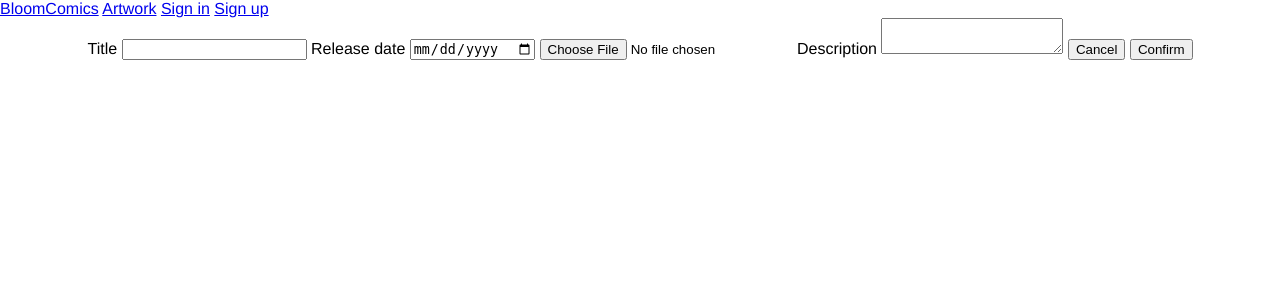
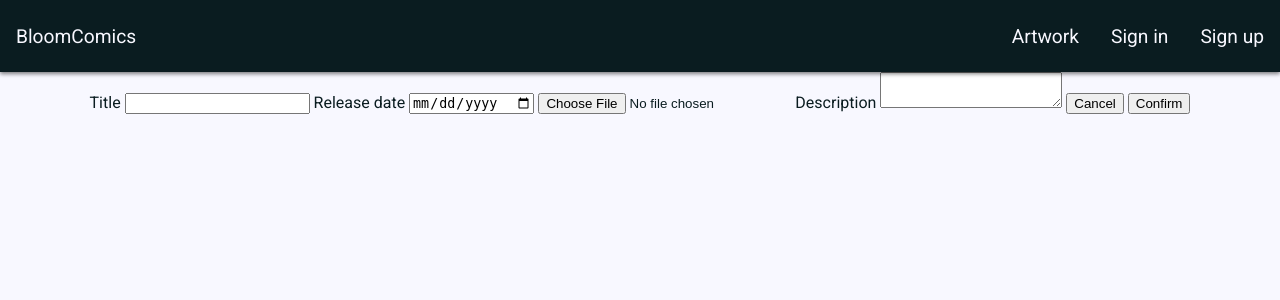
Before and after one commit to TPI-Samuel-Meyer/BloomComics, a PHP site: page /index.php?action=form in a window 1280 px wide. Shown: the top 300 px of the page. Run offline with PHP 8.4, Linux system fonts and the light colour scheme.

Commit message:
header style

```diff
--- a/Réalisation/BloomComics/model/dbConnector.php
+++ b/Réalisation/BloomComics/model/dbConnector.php
@@ -82,9 +82,9 @@ class Db
         $hostname = 'localhost';
         $port = 7710;
         $charset = 'utf8';
-        $dbName = 'bloomcomics';
-        $userName = 'bloomcomics';
-        $userPwd = 'hHZLCD562hm32GTr';
+        $dbName = 'tpi_sma_main';
+        $userName = 'tpi_sma_manage';
+        $userPwd = 'aMNc_dX7';
         $dsn = $sqlDriver . ':host=' . $hostname . ';dbname=' . $dbName . ';port=' . $port . ';charset=' . $charset;
 
         $this->dbConnection = new PDO($dsn, $userName, $userPwd);
--- a/Réalisation/BloomComics/view/article.php
+++ b/Réalisation/BloomComics/view/article.php
@@ -17,7 +17,7 @@ $page = $data['title'];
     <span><?=$data['releaseDate'];?></span>
     <br/>
     <?php if(isset($_SESSION['username'])) : ?>
-        <form id='mark_form' method='post' action='index?action=article&ui=<?=$data['ui'];?>'>
+        <form id='mark_form' method='post' action='index.php?action=article&ui=<?=$data['ui'];?>'>
             <select name='mark' onchange="document.getElementById('mark_form').submit();">
                 <option value='' <?php if (!isset($data['mark'])){echo 'selected';} ?>>Mark article</option>
                 <option value='10' <?php if ($data['mark'] == 10){echo 'selected';} ?>>10 - Masterpiece</option>
@@ -36,9 +36,9 @@ $page = $data['title'];
 </span>
     <?php if(isset($_SESSION['type'])){
         if($_SESSION['type'] == 1) : ?>
-            <button onclick="location.href='index?action=modify_article&ui=<?=$data['ui'];?>';">Modify</button>
+            <button onclick="location.href='index.php?action=modify_article&ui=<?=$data['ui'];?>';">Modify</button>
             <button
-                    onclick="ppup_confirm('confirmation_ppup', 'index.php?action=remove_article&ui=<?=$data['ui'];?>', 'Are you sure you want remove this article?', 'All users marks will be removed.', 1000);"
+                    onclick="ppup_confirm('confirmation_ppup', 'index.php.php?action=remove_article&ui=<?=$data['ui'];?>', 'Are you sure you want remove this article?', 'All users marks will be removed.', 1000);"
             >Remove</button>
         <?php endif;
     } ?>
--- a/Réalisation/BloomComics/view/artwork.php
+++ b/Réalisation/BloomComics/view/artwork.php
@@ -3,7 +3,7 @@ require_once "view/view_helper.php";
 if(isset($_SESSION['type'])){
     if($_SESSION['type'] == 1) : ?>
         <span>
-            <button onclick="location.href='index?action=add_artwork';">Add artwork</button>
+            <button onclick="location.href='index.php?action=add_artwork';">Add artwork</button>
             <button>Modify categories</button>
         </span>
     <?php endif;
@@ -28,7 +28,7 @@ require_once "model/dbManager.php";
     $data = select(['ui', 'title', 'description', 'type'], 'artworks');
     foreach($data as $key => $artwork) : ?>
 
-    <a class='card' href='index?action=description&ui=<?=$artwork['ui'];?>'>
+    <a class='card' href='index.php?action=description&ui=<?=$artwork['ui'];?>'>
         <img src='<?=check_img($artwork['ui']);?>' />
         <span class='content'>
             <span class='title'><?=$artwork['title'];?></span>
--- a/Réalisation/BloomComics/view/content/style/style.css
+++ b/Réalisation/BloomComics/view/content/style/style.css
@@ -1,6 +1,160 @@
-body{
-    font-family: Helvetica, sans-serif;
+@import url('https://fonts.googleapis.com/css?family=Roboto');
+
+:root {
+    --primary: #4c94f6;
+    --d-primary: #4c69f6;
+    --on-primary: ghostwhite;
+    --surface: ghostwhite;
+    --on-surface: #0a1c20;
+
+    --box-shadow: 0 2px 4px rgba(0, 0, 0, 0.5);
+
+    --header-height: 72px;
+
+    --transition-time: .25s;
+}
+
+body {
+    background-color: var(--surface);
+    box-sizing: border-box;
+    color: var(--on-surface);
+    font-family: Roboto;
     margin: 0;
+}
+
+.brand {
+    height: var(--header-height);
+}
+
+.header {
+    background-color: var(--on-surface);
+    box-shadow: var(--box-shadow);
+    font-size: larger;
+    height: var(--header-height);
+    width: 100%;
+    position: fixed;
+}
+
+.header a {
+    color: var(--surface);
+    display: table-cell;
+    height: var(--header-height);
+    padding: 0 16px;
+    text-decoration: none;
+    vertical-align: middle;
+}
+
+.header span {
+    display: inline-table;
+}
+
+.header .search-button {
+    color: var(--surface);
+    cursor: pointer;
+    display: table-cell;
+    height: var(--header-height);
+    margin-left: 24px;
+    position: relative;
+    text-align: center;
+    text-decoration: none;
+    vertical-align: middle;
+    width: var(--header-height);
+}
+
+.header .search-button:hover {
+    background-color: rgba(0, 0, 0, .05);
+    opacity: .9;
+    transition: var(--transition-time);
+}
+
+#nav-search-bar {
+    background-color: var(--surface);
+    height: var(--header-height);
+    position: fixed;
+    width: 100%;
+}
+
+#nav-search-bar span{
+    color: var(--on-surface);
+    cursor: pointer;
+    display: table-cell;
+    height: var(--header-height);
+    text-align: center;
+    text-decoration: none;
+    vertical-align: middle;
+    width: var(--header-height);
+}
+
+#nav-search-bar input{
+    background-color: transparent;
+    border: none;
+    color: var(--on-surface);
+    font-size: 1.5rem;
+    height: var(--header-height);
+    outline: none;
+    padding: 0 72px 0 40px;
+    width: auto;
+}
+
+.nav-features {
+    float: right;
+}
+
+.tabbed-section__selector:hover .tabbed-section__selector-tab {
+    opacity: .75;
+}
+
+.tabbed-section__selector:hover .tabbed-section__selector-tab:hover {
+    opacity: 1;
+}
+
+.floating-btn {
+    width: 80px;
+    height: 80px;
+    background: var(--primary);
+    display: flex;
+    align-items: center;
+    justify-content: center;
+    text-decoration: none;
+    border-radius: 50%;
+    color: var(--on-primary);
+    font-size: 40px;
+    box-shadow: var(--box-shadow);
+    position: fixed;
+    right: 20px;
+    bottom: 20px;
+    transition: var(--transition-time);
+
+    outline: blue;
+    border: none;
+    cursor: pointer;
+    overflow: hidden;
+}
+
+.floating-btn-active {
+    background: var(--d-primary);
+    transform: rotate(45deg);
+}
+
+.ripple {
+    position: absolute;
+    background: var(--on-primary);
+    transform: translate(-50%, -50%);
+    pointer-events: none;
+    border-radius: 50%;
+    animation: animate .25s linear infinite;
+}
+@keyframes animate{
+    0%{
+        width: 0px;
+        height: 0px;
+        opacity: .25;
+    }
+    100%{
+        width: 160px;
+        height: 160px;
+        opacity: .25;
+    }
 }
 
 .card {
@@ -40,10 +194,11 @@ body{
 .content {
     margin: auto;
     text-align: center;
+    padding-top: var(--header-height);
 }
 
 .description {
-    background-color: #212121;
+    background-color: var(--on-surface);
     color: white;
     text-align: left;
 }
--- a/Réalisation/BloomComics/view/form.php
+++ b/Réalisation/BloomComics/view/form.php
@@ -65,6 +65,6 @@ if(str_contains($action, 'article')){
         <span>Description</span>
         <textarea name='description'><?php if (isset($data['description'])) echo $data['description'];?></textarea>
     </label>
-    <input type='reset' value='Cancel' onclick="location.href='index?action=artwork'"/>
+    <input type='reset' value='Cancel' onclick="location.href='index.php?action=artwork'"/>
     <input name='submit' type='submit' value='Confirm'/>
 </form>
--- a/Réalisation/BloomComics/view/sign_in.php
+++ b/Réalisation/BloomComics/view/sign_in.php
@@ -11,5 +11,5 @@
     </label>
 
     <input type='submit'/>
-    <a href='index?action=sign_up'>Don't already have an account? Sign up!</a>
+    <a href='index.php?action=sign_up'>Don't already have an account? Sign up!</a>
 </form>
--- a/Réalisation/BloomComics/view/sign_up.php
+++ b/Réalisation/BloomComics/view/sign_up.php
@@ -21,5 +21,5 @@
     </label>
 
     <input type='submit'/>
-    <a href='index?action=sign_in'>Already have an account? Sign in!</a>
+    <a href='index.php?action=sign_in'>Already have an account? Sign in!</a>
 </form>
--- a/Réalisation/BloomComics/view/template.php
+++ b/Réalisation/BloomComics/view/template.php
@@ -10,20 +10,25 @@
     <meta charset="utf-8" />
     <meta name="viewport" content="width=device-width, initial-scale=1.0">
     <title><?php if(isset($page)){echo $page;}else{ echo 'BloomComics';};?></title>
-    <link href='view/content/style/style.css' type='text/css' rel='stylesheet'>
+    <link href='https://fonts.googleapis.com/icon?family=Material+Icons' rel='stylesheet'>
+    <link href='view/content/style/style.css' rel='stylesheet'>
 </head>
 <body>
-    <div class="header">
-        <a class='brand' href='index.php?action=home'>BloomComics</a>
-        <a href='index.php?action=artwork'>Artwork</a>
-        <?php if(isset($_SESSION['username'])) :?>
-        <a href='index.php?action=profile&id=<?=$_SESSION['id'];?>'>Profile</a>
-        <a href='index.php?action=users'>Users</a>
-        <a href='index.php?action=sign_out'>Sign out</a>
-        <?php else : ?>
-        <a href='index.php?action=sign_in'>Sign in</a>
-        <a href='index.php?action=sign_up'>Sign up</a>
-        <?php endif; ?>
+    <div class='header'>
+        <span class='brand'><a href='index.php?action=home'>BloomComics</a></span>
+        <span class='nav-features'>
+            <span class="tabbed-section__selector">
+                <a class="tabbed-section__selector-tab" href='index.php?action=artwork'>Artwork</a>
+                <?php if(isset($_SESSION['username'])) :?>
+                <a class="tabbed-section__selector-tab" href='index.php?action=profile&id=<?=$_SESSION['id'];?>'>Profile</a>
+                <a class="tabbed-section__selector-tab" href='index.php?action=users'>Users</a>
+                <a class="tabbed-section__selector-tab" href='index.php?action=sign_out'>Sign out</a>
+                <?php else : ?>
+                <a class="tabbed-section__selector-tab" href='index.php?action=sign_in'>Sign in</a>
+                <a class="tabbed-section__selector-tab" href='index.php?action=sign_up'>Sign up</a>
+                <?php endif; ?>
+            </span>
+        </span>
     </div>
     <div class="content">
         <?=$content;?>
--- a/Réalisation/BloomComics/view/users.php
+++ b/Réalisation/BloomComics/view/users.php
@@ -5,7 +5,7 @@ require_once "model/dbManager.php";
 $data = select(['id', 'username', 'description'], 'users');
 foreach($data as $key => $user) : ?>
 
-    <a class='card' href='index?action=profile&id=<?=$user['id'];?>'>
+    <a class='card' href='index.php?action=profile&id=<?=$user['id'];?>'>
         <img src='<?=check_img($user['id'] .'pp');?>' />
         <span class='content'>
             <span class='title'><?=$user['username'];?></span>
--- a/Réalisation/sql/create db.sql
+++ b/Réalisation/sql/create db.sql
@@ -132,4 +132,5 @@ ADD FOREIGN KEY (`user`) REFERENCES `users`(`id`);
 
 ALTER TABLE `user_as_user`
 ADD FOREIGN KEY (`user1`) REFERENCES `users`(`id`);
+ALTER TABLE `user_as_user`
 ADD FOREIGN KEY (`user2`) REFERENCES `users`(`id`);
```
Also changed, not shown: Réalisation/BloomComics/view/description.php (+4 -4 lines), 1 other file.
